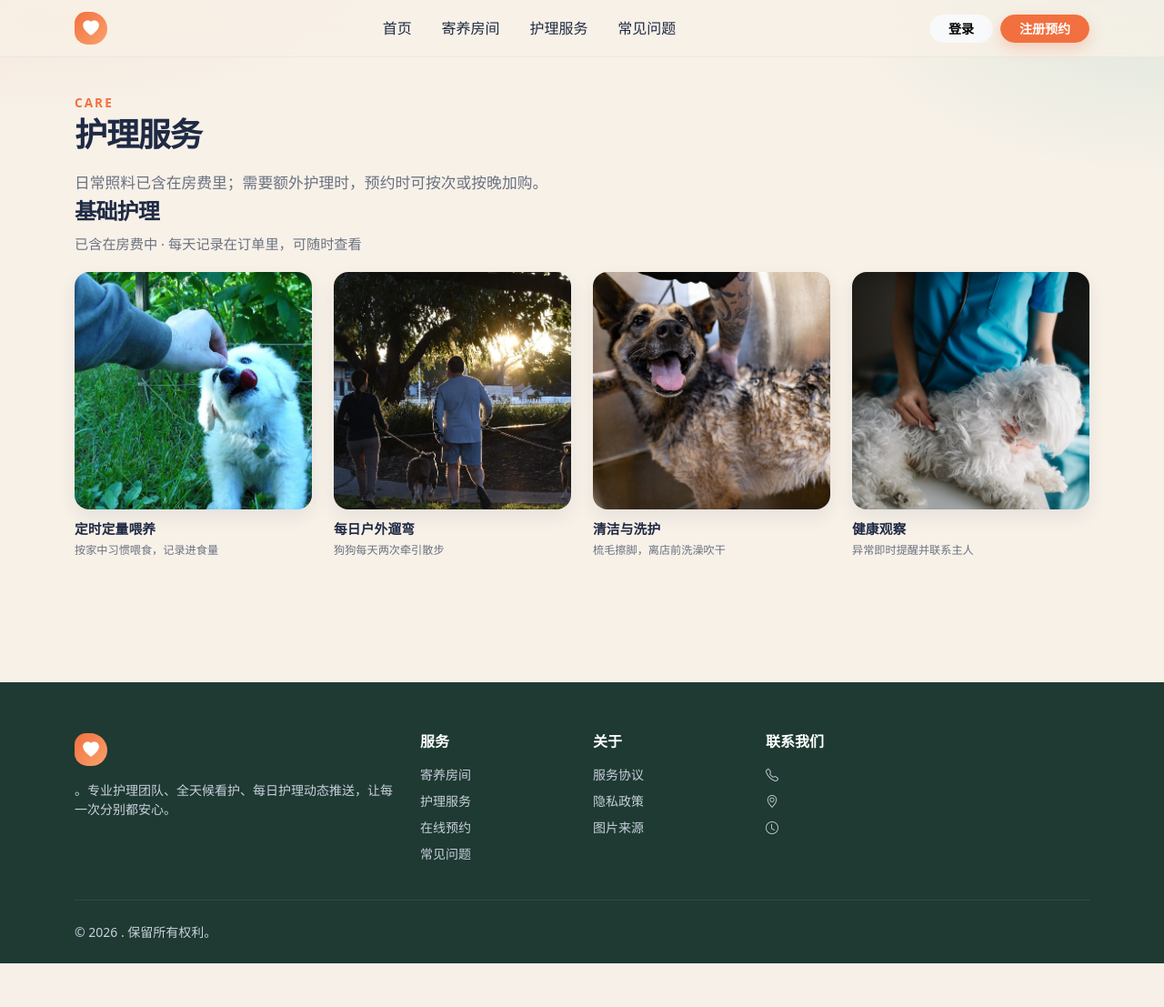
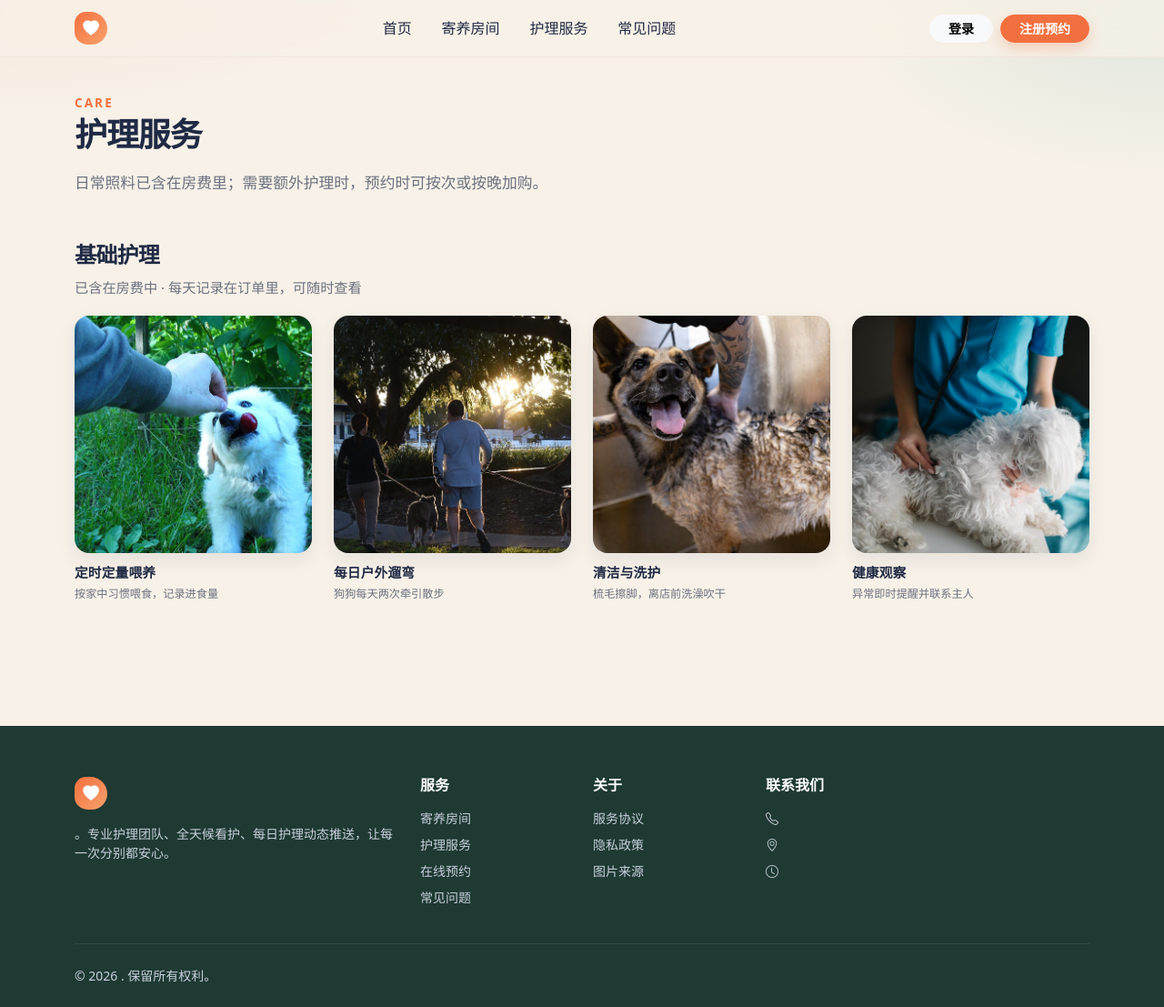
Before and after one commit to kingpoem/petowner, a Django app: template templates/web/care.html in a window 1280 px wide. Shown: the whole page at 91% size. Before the commit the page ends 1059 px from the top, so only its background shows below. Run offline with Django 5.2, Linux system fonts and the light colour scheme; the template is opened without the code that fills it, so the values that code supplies are empty; parts of the project's set-up code (start-up, migrations or seed data) failed here and were passed over; some libraries are stand-ins or nearby versions.

Commit message:
style: 调整护理页标题间距并重排后台服务导航
加大护理服务页标题与基础护理区块间距；后台导航将增值服务提前到服务记录之前。

Co-authored-by: Cursor <cursoragent@cursor.com>

```diff
--- a/static/css/site.css
+++ b/static/css/site.css
@@ -1253,7 +1253,11 @@ h1, h2, h3, h4, h5 {
 }
 
 .care-page-header {
-  padding-bottom: 0.5rem;
+  padding-bottom: 1.5rem;
+}
+
+.care-page-header + .care-block {
+  margin-top: 2rem;
 }
 
 .care-block + .care-block {
--- a/templates/admin/includes/ps_nav_home.html
+++ b/templates/admin/includes/ps_nav_home.html
@@ -25,9 +25,9 @@
 
     {% if perms.care.view_servicerecord or perms.care.view_review or perms.hospitality.view_addonservice %}
     <p class="ps-nav-group">服务与评价</p>
+    {% if perms.hospitality.view_addonservice %}<a class="ps-nav-item" href="{% url 'admin:hospitality_addonservice_changelist' %}">增值服务</a>{% endif %}
     {% if perms.care.view_servicerecord %}<a class="ps-nav-item" href="{% url 'admin:care_servicerecord_changelist' %}">服务记录</a>{% endif %}
     {% if perms.care.view_review %}<a class="ps-nav-item" href="{% url 'admin:care_review_changelist' %}">服务评价</a>{% endif %}
-    {% if perms.hospitality.view_addonservice %}<a class="ps-nav-item" href="{% url 'admin:hospitality_addonservice_changelist' %}">增值服务</a>{% endif %}
     {% endif %}
   </div>
 </li>
--- a/templates/web/care.html
+++ b/templates/web/care.html
@@ -5,7 +5,9 @@
 
 {% block head %}
 <style>
-  /* 护理页关键布局：四图始终同一行（不依赖外部 CSS 缓存） */
+  /* 护理页关键布局：四图始终同一行；标题与基础护理间距（不依赖外部 CSS 缓存） */
+  .care-page-header { padding-bottom: 1.5rem !important; }
+  .care-page-header + .care-block { margin-top: 2rem; }
   .care-basics > [class*="col-"] { flex: 0 0 25%; max-width: 25%; }
   .care-basic-media { aspect-ratio: 1 / 1; border-radius: 16px; overflow: hidden; background: #fff1ea; margin-bottom: .75rem; }
   .care-basic-media img { width: 100%; height: 100%; object-fit: cover; display: block; }
```
